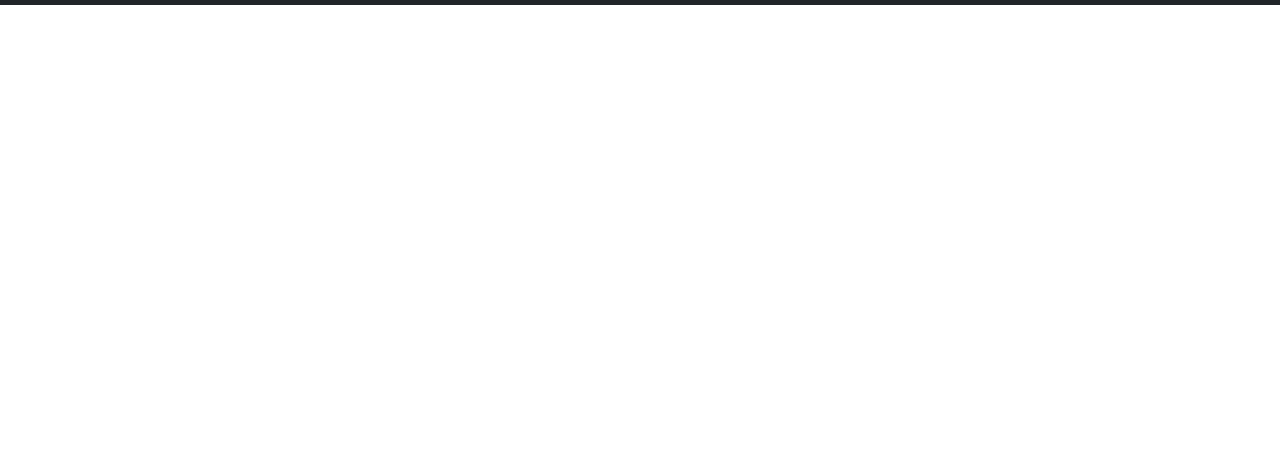
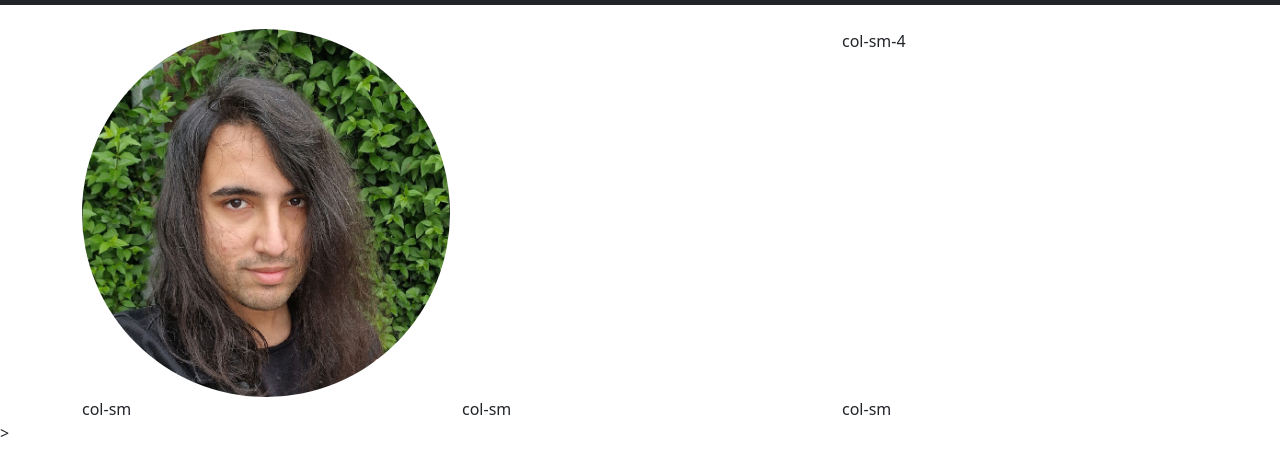
Before and after one commit to Hassaan-Naveed/hassaan-naveed.github.io, a plain HTML site: page index.html in a window 1280 px wide. Shown: the part 51-526 px from the top of the page. Drawn offline with nearby package versions, Linux system fonts and the light colour scheme.

Commit message:
Added stylsheet

```diff
--- /dev/null
+++ b/Style/stylesheet.css
@@ -0,0 +1,9 @@
+body {
+    padding-top: 80px;
+}
+
+img {
+    display: block;
+    width: 50%;
+    height: auto;
+  }
--- a/index.html
+++ b/index.html
@@ -8,7 +8,7 @@
 
     <!-- Bootstrap/CSS -->
     <link rel="stylesheet" href="https://cdn.jsdelivr.net/npm/bootstrap@5.2.0/dist/css/bootstrap.min.css" >
-    <link rel="stylesheet" href="CSS/StyleSheet.css">
+    <link rel="stylesheet" href="Style/stylesheet.css">
 
     <!-- Website Favicon -->
     <link rel="shortcut icon" type="image/png" href="#">
@@ -41,7 +41,18 @@
     </header>
 
     <main>
-
+      <div class="container">
+        <div class="row">
+          <div class="col-sm-8"><img src="Assets/ProfilePicture.png" class="img-fluid rounded-circle" alt="Profile Picture">
+          </div>
+          <div class="col-sm-4">col-sm-4</div>
+        </div>
+        <div class="row">
+          <div class="col">col-sm</div>
+          <div class="col">col-sm</div>
+          <div class="col">col-sm</div>
+        </div>
+      </div>
     </main>
 
     <!-- Bootstrap JS -->>
```
